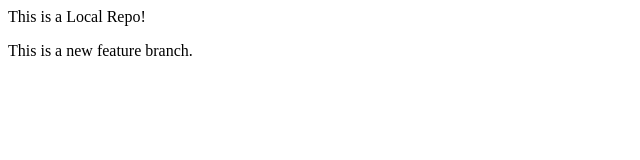
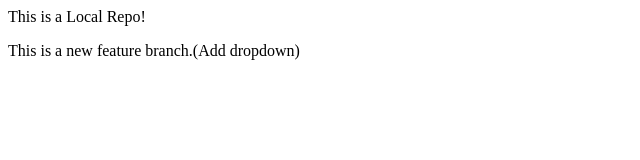
Before and after one commit to Sangramjit-Saha/Local-Repo, a plain HTML site: page index.html in a window 1280 px wide. Shown: the whole page, without its empty margins (0-640 px from the left). Drawn offline with Linux system fonts and the light colour scheme.

```diff
--- a/index.html
+++ b/index.html
@@ -1,2 +1,2 @@
 <p> This is a Local Repo! </p>
-<p>This is a new feature branch.</p>
+<p>This is a new feature branch.(Add dropdown)</p>
```
